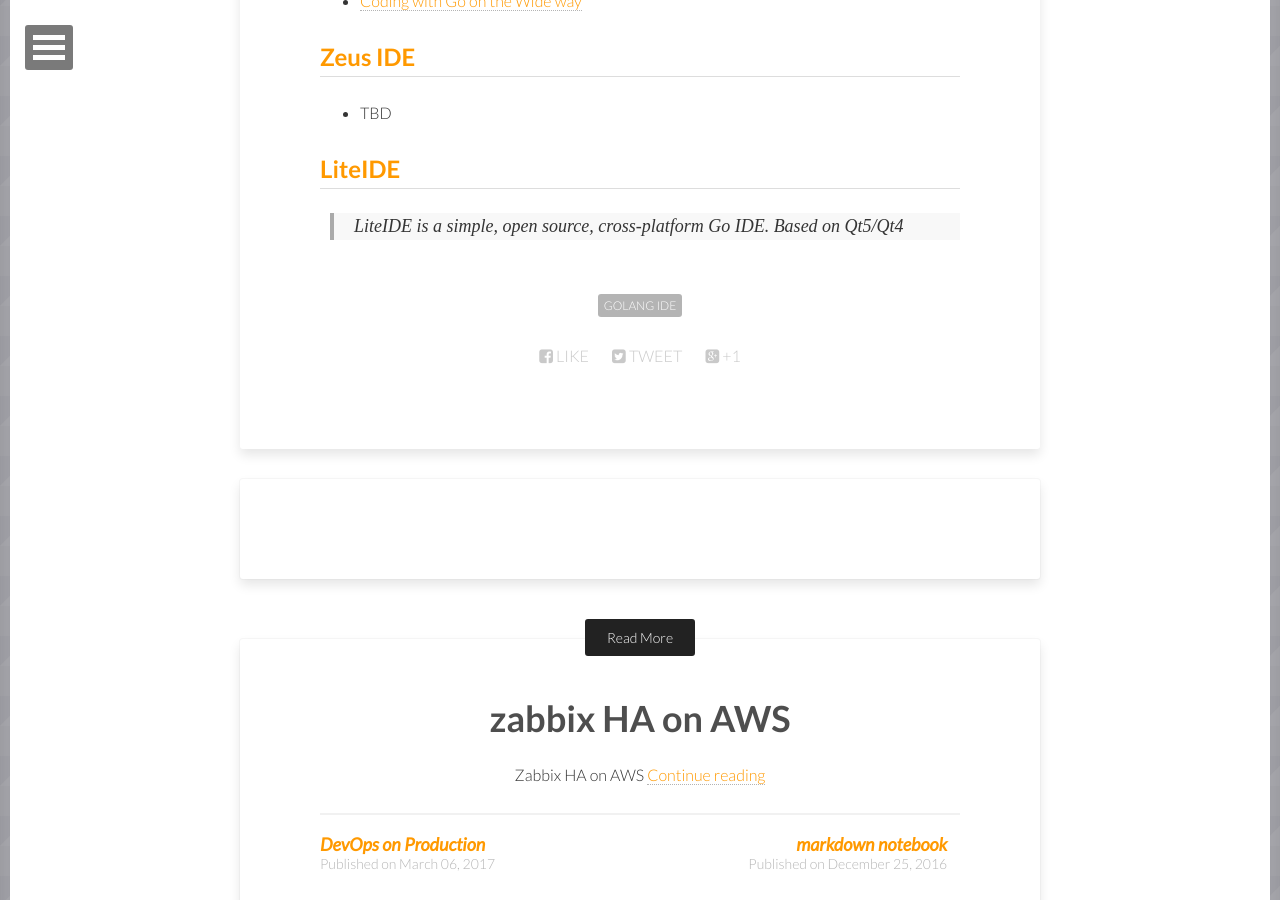
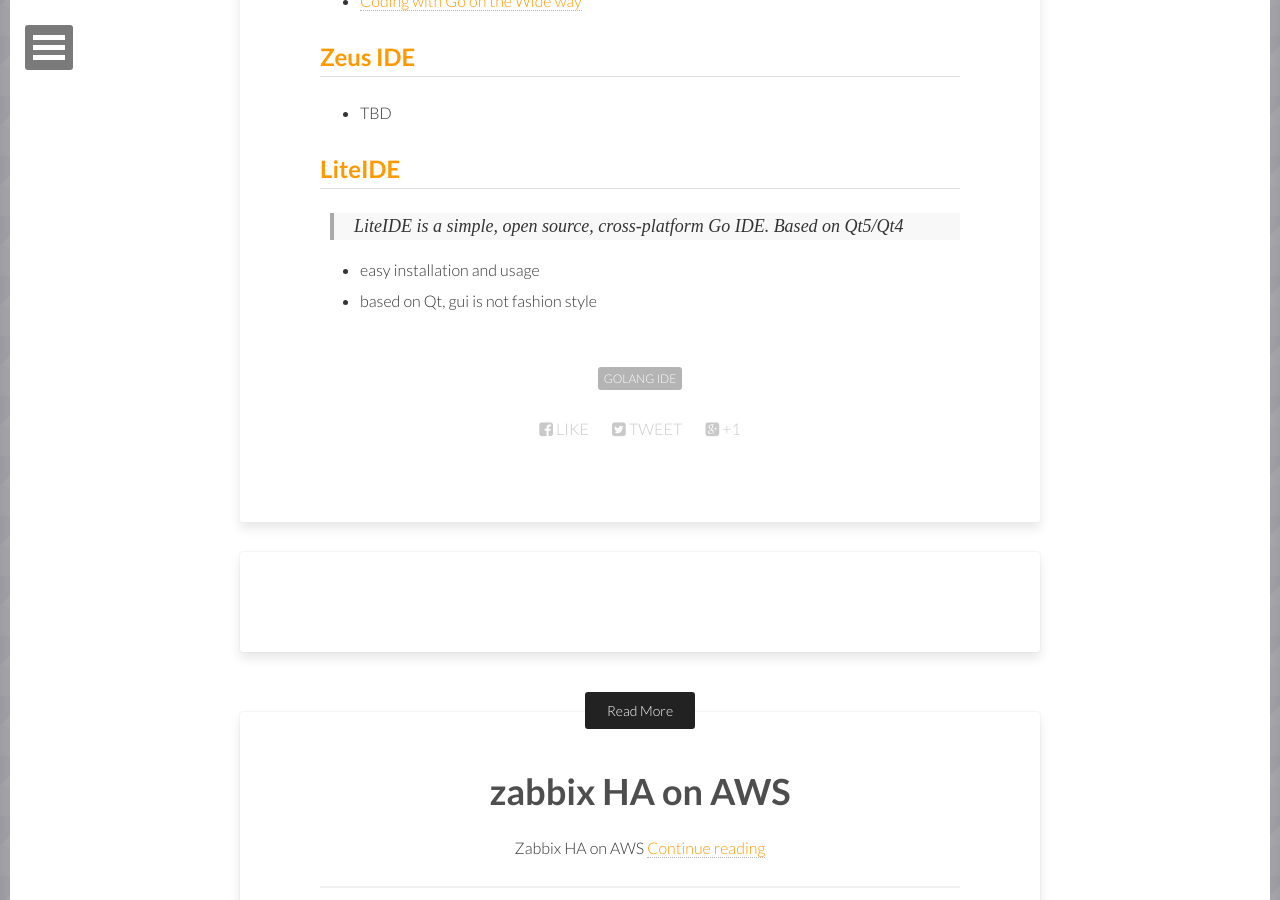
Before and after one commit to KasperDeng/kasperdeng.github.io, a Jekyll site: the page built from _posts/2015-04-15-go-dev-env.md, in a window 1280 px wide and 900 px high, scrolled down 3774 px. Built offline with Jekyll 4.4.1, drawn with Linux system fonts in a browser that asks for light colours; nearby versions of some CDN libraries; comment, search, counter and statistics services are not loaded.

Commit message:
update post: go env

```diff
--- a/_posts/2015-04-15-go-dev-env.md
+++ b/_posts/2015-04-15-go-dev-env.md
@@ -130,3 +130,6 @@
 
 ## [LiteIDE](https://github.com/visualfc/liteide) ##
 > LiteIDE is a simple, open source, cross-platform Go IDE. Based on Qt5/Qt4
+
+* easy installation and usage
+* based on Qt, gui is not fashion style
```
